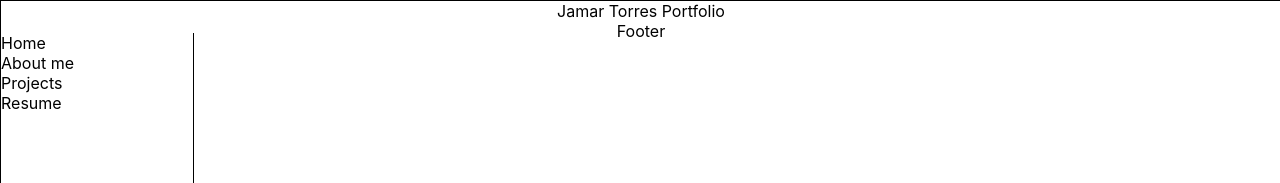
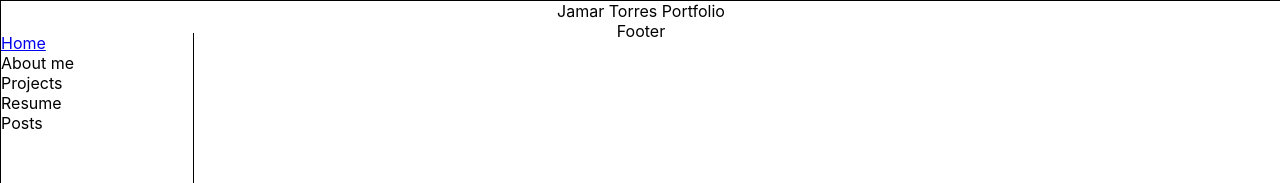
Before and after one commit to jrizza88/JamarTorresPortfolio, a React (Create React App) app in the folder jamar-portfolio-app/: page / in a window 1280 px wide. Shown: the top 183 px of the page. Built offline with nearby package versions, Linux system fonts and the light colour scheme.

Commit message:
further styling complete.

```diff
--- a/jamar-portfolio-app/src/components/Reusables/Header.js
+++ b/jamar-portfolio-app/src/components/Reusables/Header.js
@@ -17,10 +17,13 @@ const HeaderContainer = styled.div`
 
 const Header = props => (
   <HeaderContainer>
-    <div>Home</div>
+    <NavLink to="/">
+      <div>Home</div>
+    </NavLink>
     <div>About me</div>
     <div>Projects</div>
     <div>Resume</div>
+    <div>Posts</div>
   </HeaderContainer>
 );
 
```
